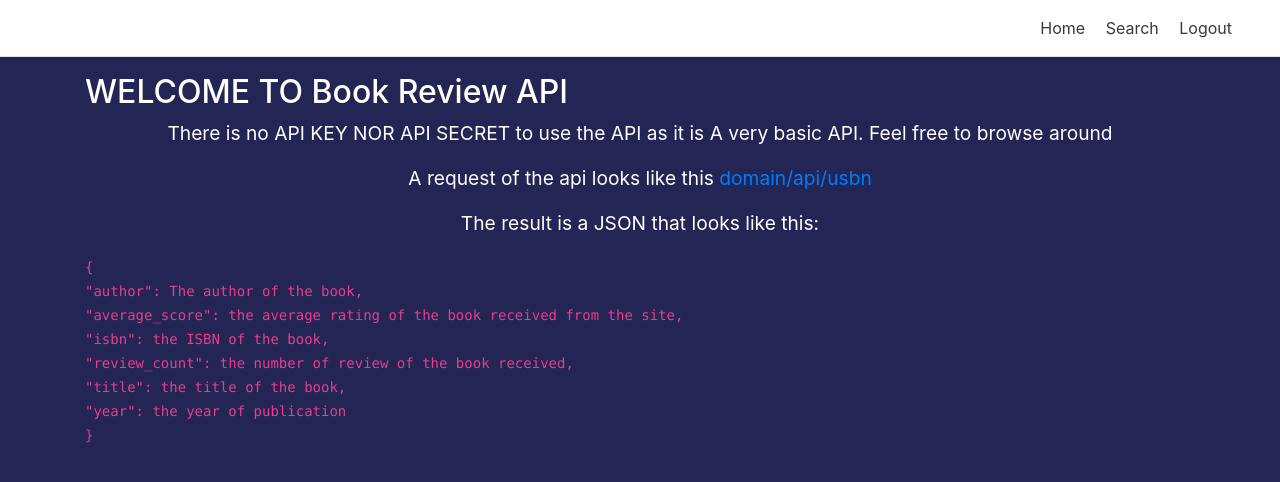
After one commit to abdulkaderlougue/project1, a Flask app: page /api in a window 1280 px wide. The commit adds this page. Shown: the top 482 px of the page. Run offline with Flask 2, Linux system fonts and the light colour scheme; some libraries are stand-ins or nearby versions.

Commit message:
All done

```diff
--- a/application.py
+++ b/application.py
@@ -1,6 +1,6 @@
 import os
-
-from flask import Flask, session, render_template, request, flash, url_for, redirect
+import requests
+from flask import Flask, session, render_template, request, flash, url_for, redirect, jsonify
 from flask_session import Session
 from sqlalchemy import create_engine
 from sqlalchemy.orm import scoped_session, sessionmaker
@@ -34,7 +34,7 @@ for i in range(len(sqls)):
 	try:
 		db.execute(sqls[i])
 	except:
-		print("table already exists")
+		pass # meaning the table already exists
 
 #db.execute("INSERT INTO reviews(user_id,rating) VALUES(:user_id,:rating)",{"user_id":12,"rating":9})
 db.commit()
@@ -47,7 +47,7 @@ def index():
 	if session.get("log") == None:
 		session["log"] = False
 	s=session["log"]
-	return render_template("index.html",reviews = reviews,users=users,s=s)
+	return render_template("index.html")
 
 
 #register form
@@ -152,7 +152,7 @@ def search():
 
 
 
-@app.route("/bookPage/<string:id>", methods=["GET","POST"])
+@app.route("/bookPage/<string:id>", methods=['GET','POST'])
 def bookPage(id):
 	#details = []
 	#for results in query_results:
@@ -160,24 +160,26 @@ def bookPage(id):
 	if session["log"] == True:
 		details = db.execute("SELECT isbn, author, title, publication FROM books WHERE id=:id",{"id":id}).fetchone()
 		reviews = db.execute("SELECT review FROM reviews WHERE book_id=:id",{"id":id}).fetchall()
-		ratings = db.execute("SELECT rating FROM reviews WHERE book_id=:id",{"id":id}).fetchall()
+		#ratings = db.execute("SELECT rating FROM reviews WHERE book_id=:id",{"id":id}).fetchall()
 		current_user = session['username']
 		user_id = db.execute("SELECT id FROM users WHERE username=:current_user",{"current_user":current_user}).fetchone()[0]
-		r=write_review("review",id,user_id)
-		ra=rate("ratingVal",id,user_id)
+		isbn = details[0]
+		# API REQUEST FROM GOODREADS
+		KEY = "o2yOgTDO1j7THwySt9qU8Q"
+		res = requests.get("https://www.goodreads.com/book/review_counts.json", params={"key": KEY, "isbns": isbn})
+		data = res.json()
+		avg_rating = data['books'][0]["average_rating"]
+		nber_of_rating = data['books'][0]["work_ratings_count"]
+		details = list(details)
+		details.append(avg_rating)
+		details.append(nber_of_rating)
+		if alreadyReview(user_id,id) == False:
+			review("review","ratingVal",id,user_id)
+			showReviewForms = True # show the review space to the user if not reviewed yet hide otherwise
+		else:
+			showReviewForms = False
 
-		if alreadyReview(user_id,id)[1] == False:
-			r=write_review("review",id,user_id)
-			showReviewForm = True # show the review space to the user if not reviewed yet hide otherwise
-		else:
-			showReviewForm = False
-		# BAD CODE
-		if alreadyReview(user_id,id)[0] == False:
-			ra=rate("ratingVal",id,user_id)
-			showRatingForm = True # show the review space to the user if not reviewed yet hide otherwise
-		else:
-			showRatingForm = False
-		return render_template("bookspage.html",r=r,ra=ra,showRatingForm=showRatingForm,ratings=ratings,id=id, details = details,reviews=reviews,showReviewForm=showReviewForm)
+		return render_template("bookspage.html",id=id, details = details,reviews=reviews,showReviewForms=showReviewForms)
 	else:
 		flash("Not Allowed!!! Please, Login")
 		return redirect(url_for('login'))
@@ -195,16 +197,18 @@ def rate(formName,bookId,userId):
 		flash("Thank you for Your review",'success')
 	return user_rating
 
-def write_review(formName,bookId,userId):
+def review(reviewName,ratingName,bookId,userId):
 	user_review = "Write a rating for this book"
+	user_rating = "Rate this book"
 	if request.method=="POST":
-		user_review=request.form.get(formName)
-		#isRated = db.execute("SELECT rating FROM reviews WHERE book_id=:bookId AND user_id=:userId",{"bookId":bookId,"userId":userId}).fetchone()
-		#if isRated == None:
-		db.execute("INSERT INTO reviews(book_id,user_id,review) VALUES(:bookId,:userId,:user_review)",{"bookId":bookId,"userId":userId,"user_review":user_review})
+		user_review=request.form.get(reviewName)
+		user_rating = request.form.get(ratingName)
+		if user_rating != '': # rating should be an integer
+			user_rating = int(user_rating)
+		db.execute("INSERT INTO reviews(book_id,user_id,rating,review) VALUES(:bookId,:userId,:user_rating,:user_review)",{"bookId":bookId,"userId":userId,"userId":userId,"user_rating":user_rating,"user_review":user_review})
 		db.commit()
 		flash("Thank you for Your review")
-	return user_review
+	return [user_rating,user_review] # return the rating value and the review
 
 def alreadyReview(userId,bookId):
 #TODO: BAD CODE, SHOULD COME BACK TO IT
@@ -214,9 +218,46 @@ def alreadyReview(userId,bookId):
 	rating = db.execute("SELECT review FROM reviews WHERE book_id=:bookId AND user_id=:userId",{"bookId":bookId,"userId":userId}).fetchone()
 	isReviewed = False
 	isRated = False
-	if review is not None:
+	if review != None or rating !=  None:
 		isReviewed = True
-	#check for rating
-	if rating is not  None:
-		isRated = True
-	return [isRated,isReviewed]
+	return isReviewed
+
+@app.route("/api/<string:isbn>")
+def api(isbn):
+
+	details = db.execute("SELECT isbn, author, title, publication, id FROM books WHERE isbn=:isbn",{"isbn":isbn}).fetchone()
+	if details is None:
+		return jsonify({"error": "Invalid ISBN"}),404
+	bookId = details[4]
+	review_count = 0
+	rating_count = 0
+	rating_value = 0
+	all_reviews_and_ratings = 	db.execute("SELECT review, rating FROM reviews WHERE book_id=:bookId",{"bookId":bookId}).fetchall()
+
+	for review in all_reviews_and_ratings:
+		rev = review[0] #review
+		rat = review[1] # rating
+
+		# this is put in case the user just rate and doesnt review or vise versa
+		if rev != None: #check if there is a review written
+			review_count += 1
+
+		if rat != None: #check if there is a rating
+			rating_count += 1
+			rating_value += rat
+	if rating_count != 0:
+		avg_rating = rating_value/rating_count
+	else:
+		avg_rating = 'No rating'
+	return jsonify({
+	"title": details[2],
+    "author": details[1],
+    "year": details[3],
+    "isbn": details[0],
+    "review_count": review_count,
+    "average_score": avg_rating,
+	})
+
+@app.route('/api')
+def apiPage():
+	return render_template("api.html")
--- a/static/style.css
+++ b/static/style.css
@@ -40,7 +40,10 @@ body {
     color: white;
 
 }
-.rateform{
+input[name=ratingVal] {
+    pointer-events: none;
+   }
+.ratingVal{
 	display: none;
 }
 
--- /dev/null
+++ b/templates/api.html
@@ -0,0 +1,19 @@
+{% extends "layout.html" %}
+
+{% block title %}Book Review {% endblock %}
+
+{% block body %}
+<h2> WELCOME TO Book Review API </h2>
+	<p> There is no API KEY NOR API SECRET to use the API as it is A very basic API. Feel free to browse around</p>
+	<p>A request of the api looks like this <a href={{url_for('index')+"/api"}}>domain/api/usbn </a></p>
+	<p> The result is a JSON that looks like this:</p>
+	<code> { <br>
+	  "author": The author of the book, <br>
+	  "average_score": the average rating of the book received from the site, <br>
+	  "isbn": the ISBN of the book, <br>
+	  "review_count": the number of review of the book received, <br>
+	  "title": the title of the book, <br>
+	  "year": the year of publication<br>
+	}
+	</code>
+{% endblock %}
```
Also changed, not shown: templates/bookspage.html (+16 -24 lines), templates/index.html (+13 -14 lines), 4 other files.
